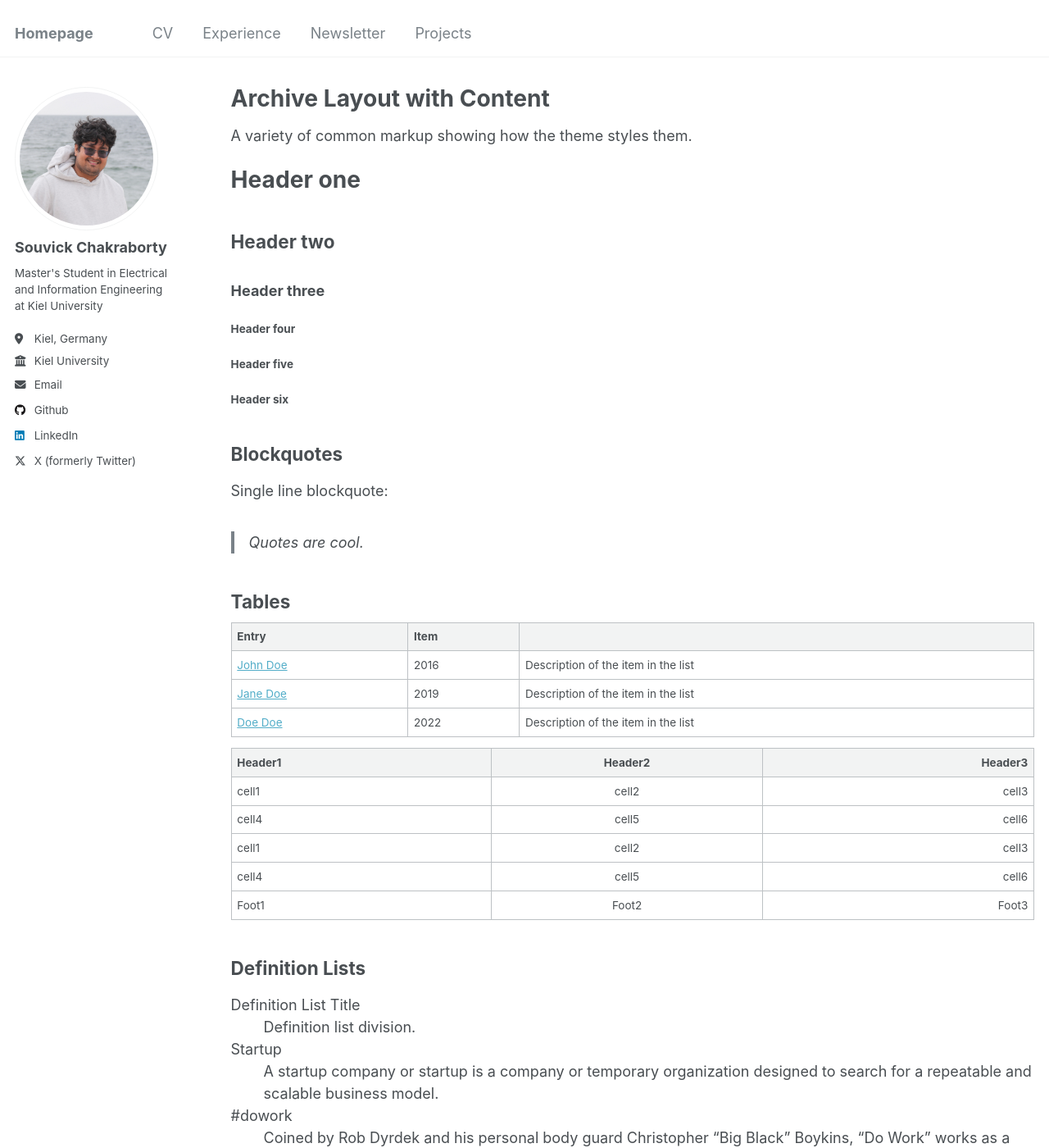
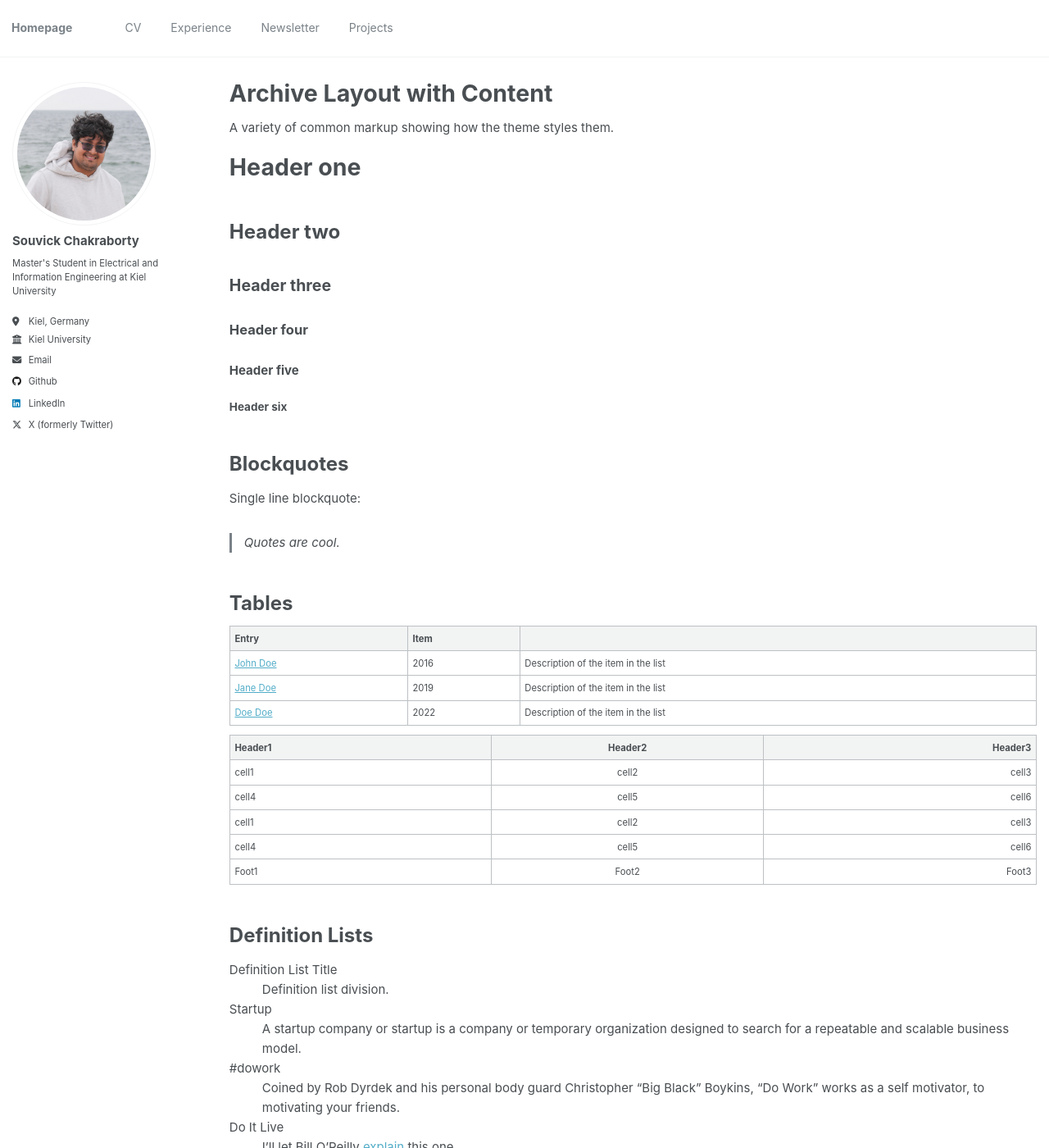
Before and after one commit to SouvickC/SouvickC.github.io, a Jekyll site: the page built from _pages/archive-layout-with-content.md, in a window 1280 px wide and 1400 px high. Shown: the whole window at 82% size. Built offline with Jekyll 4.4.1, drawn with Linux system fonts in a browser that asks for light colours.

Commit message:
font change file added in sass

```diff
--- /dev/null
+++ b/_sass/_custom_font.scss
@@ -0,0 +1,20 @@
+/* Global font size adjustments */
+
+/* Body text */
+body {
+  font-size: 15px;   /* default ~16px, reduce to 15 or 14 if you want smaller */
+  line-height: 1.6;  /* spacing for readability */
+}
+
+/* Headings */
+h1 { font-size: 1.9em; }
+h2 { font-size: 1.6em; }
+h3 { font-size: 1.3em; }
+h4 { font-size: 1.1em; }
+h5 { font-size: 1em; }
+h6 { font-size: 0.9em; }
+
+/* Navigation and footer */
+.masthead, .site-nav, .site-footer {
+  font-size: 14px;
+}
--- a/assets/css/main.scss
+++ b/assets/css/main.scss
@@ -39,3 +39,6 @@
 @import "vendor/font-awesome/brands";
 @import "vendor/magnific-popup/magnific-popup";
 @import "print";
+
+
+@import "custom_font";  // Custom font adjustments must be after "base"
```
Also changed, not shown: _pages/about.md (+10 -4 lines).
